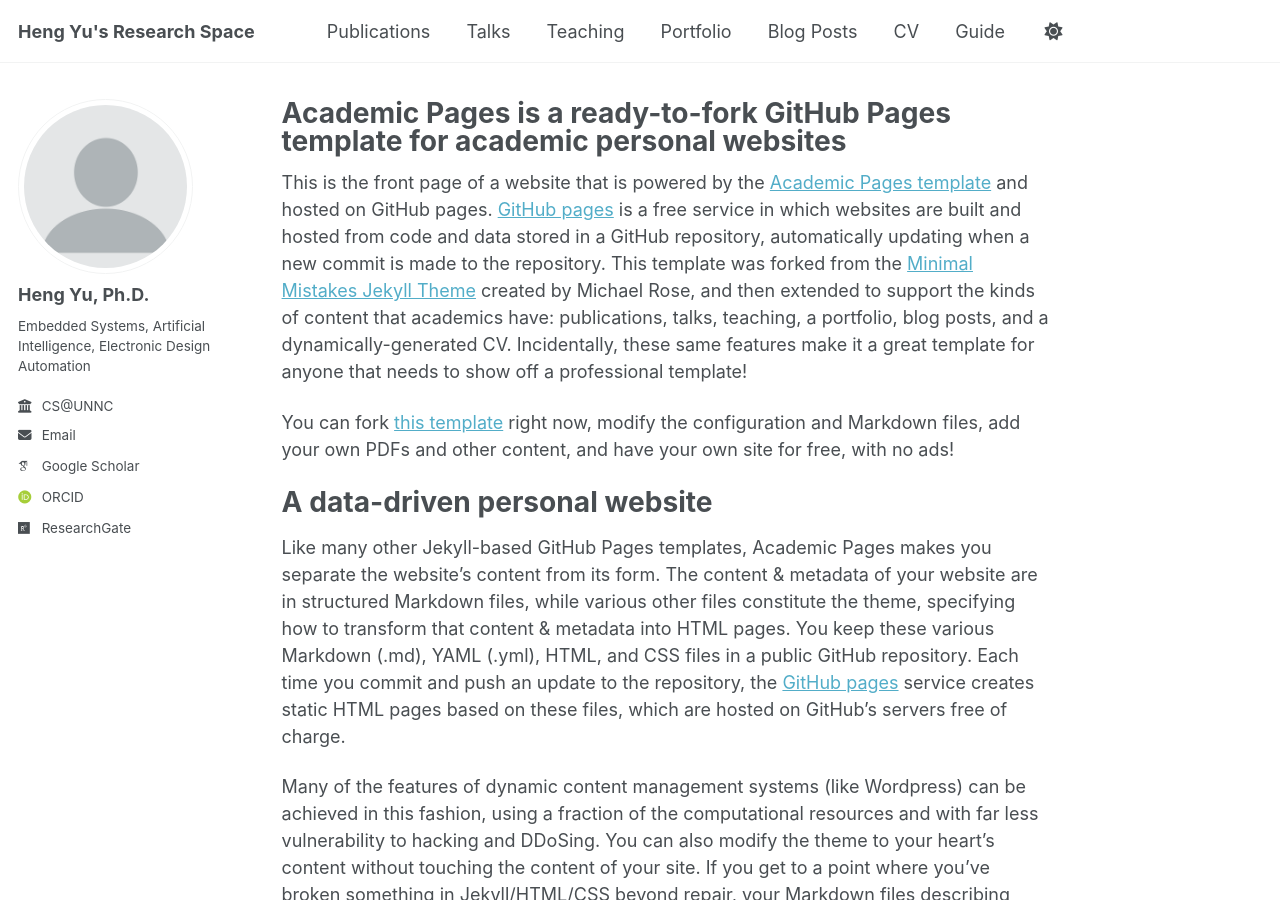
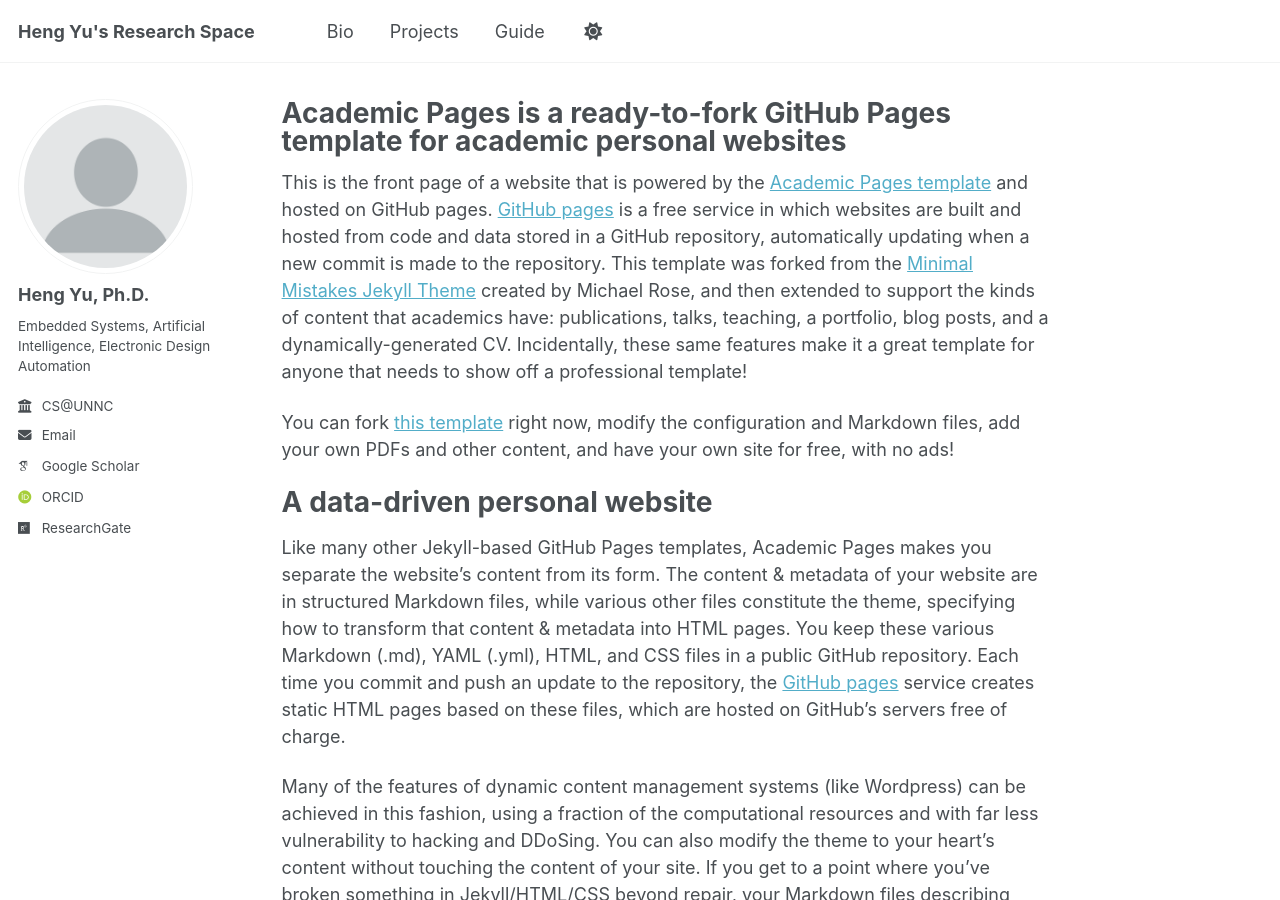
Before and after one commit to eleyuheng/eleyuheng.github.io, a Jekyll site: the page built from _pages/about.md, in a window 1280 px wide and 900 px high. Built offline with Jekyll 4.4.1, drawn with Linux system fonts in a browser that asks for light colours; some web fonts are replaced; a script that is not in the unit is left out.

Commit message:
Update navigation.yml

```diff
--- a/_data/navigation.yml
+++ b/_data/navigation.yml
@@ -8,23 +8,23 @@
 #      Markdown formatted page while the second is generated using JSON.
 
 main:
-  - title: "Publications"
+  - title: "Bio"
     url: /publications/
 
-  - title: "Talks"
-    url: /talks/
+  #- title: "Talks"
+  #  url: /talks/
 
-  - title: "Teaching"
-    url: /teaching/
+  #- title: "Teaching"
+  #  url: /teaching/
 
-  - title: "Portfolio"
+  - title: "Projects"
     url: /portfolio/
 
-  - title: "Blog Posts"
-    url: /year-archive/
+  #- title: "Blog Posts"
+  #  url: /year-archive/
 
-  - title: "CV"
-    url: /cv/
+  #- title: "CV"
+  #  url: /cv/
 
   # - title: "CV"
   #   url: /cv-json/
```
